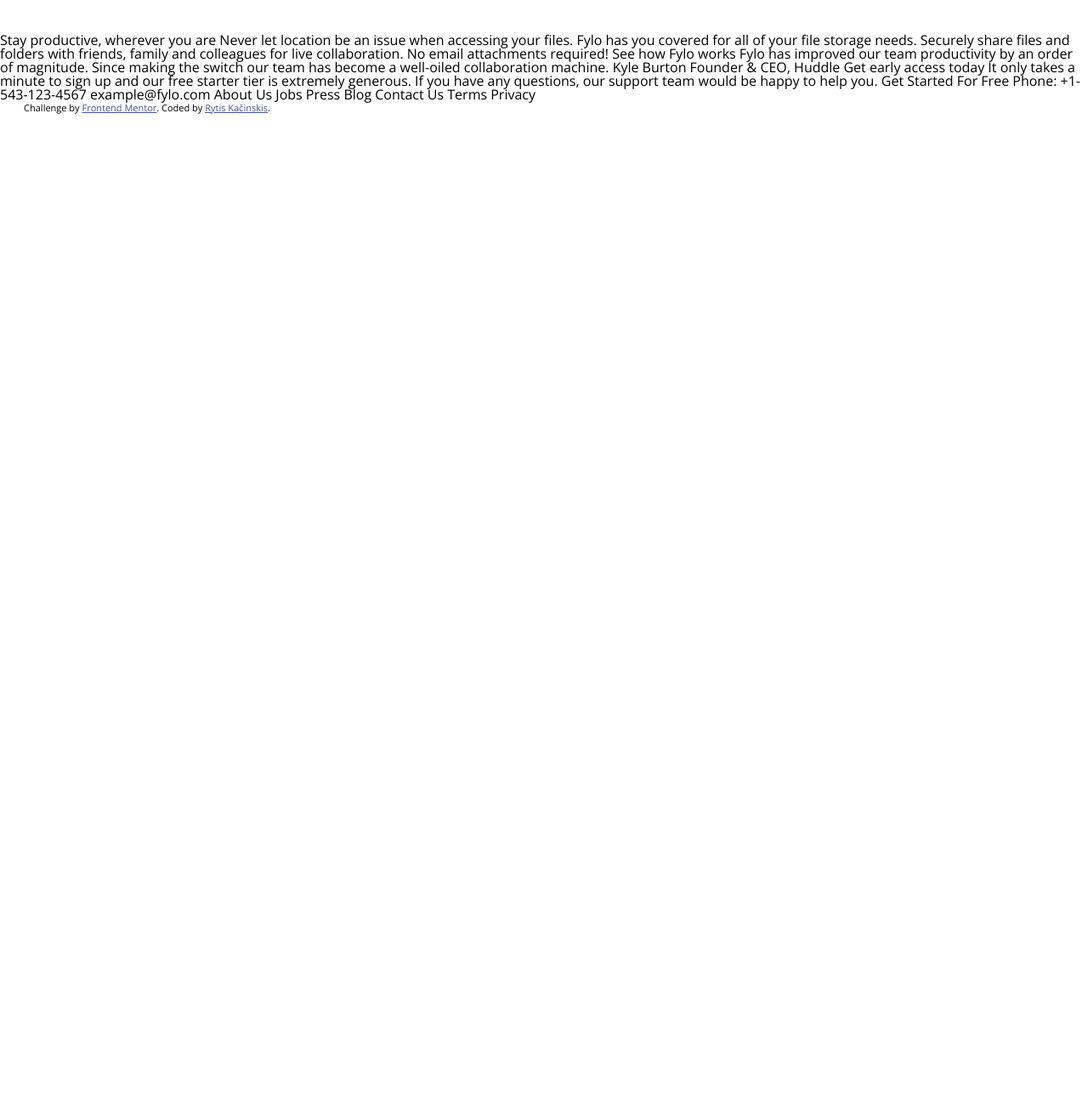
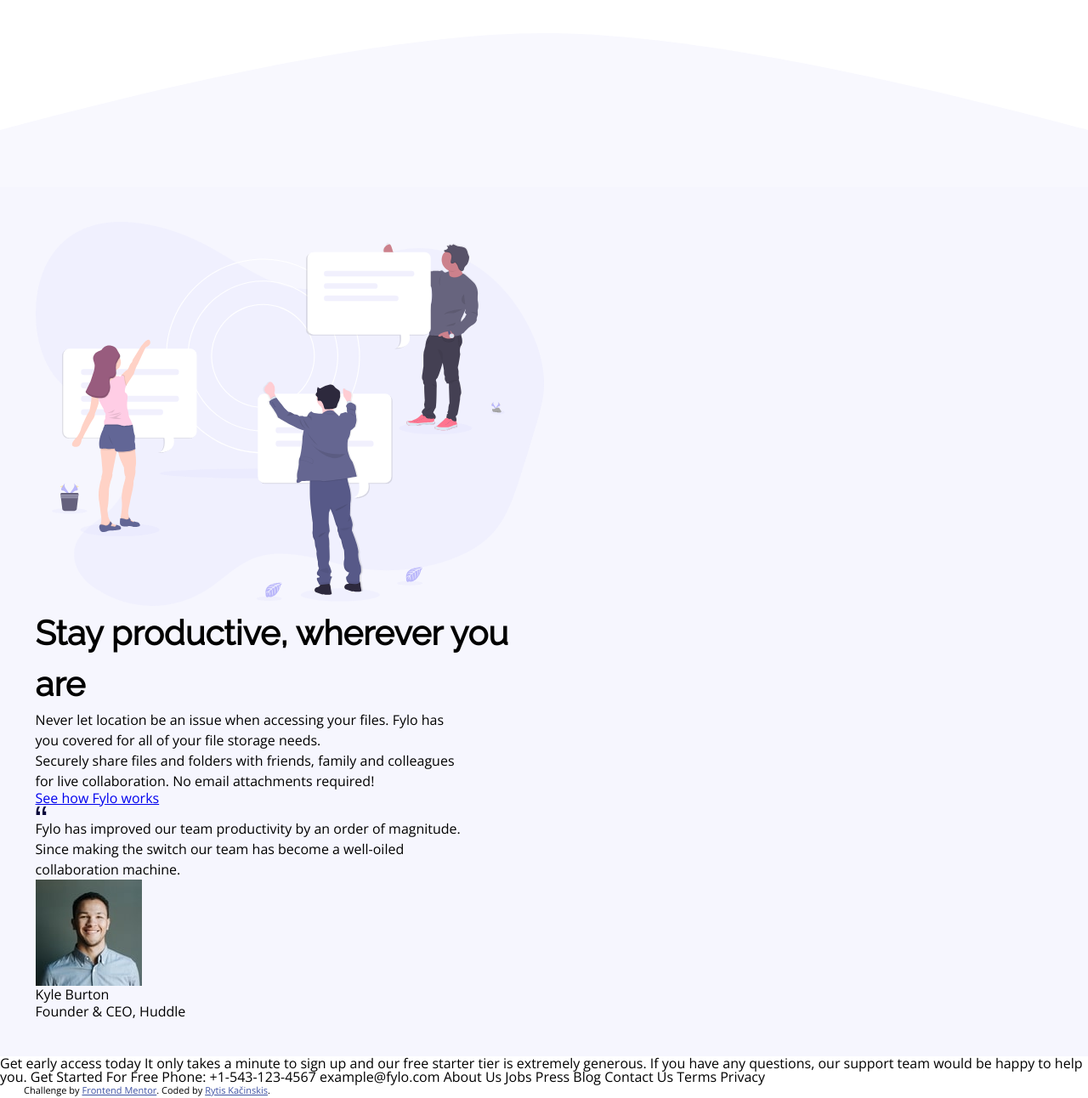
Before and after one commit to Haidrex/fylo-landing-page-with-two-column-layout-master, a website: page index.html in a window 1280 px wide. Shown: the part 606-1898 px from the top of the page at 85% size. Before the commit the page ends 800 px from the top, so only its background shows below. Drawn offline with nearby package versions, Linux system fonts and the light colour scheme.

Commit message:
main content html

```diff
--- a/index.html
+++ b/index.html
@@ -62,18 +62,46 @@
 					<img src="./images/illustration-1.svg" alt="Hero image" />
 				</div>
 			</section>
+			<section class="main-section">
+				<img src="./images/bg-curve-mobile.svg" alt="curve" />
+				<div class="main-content">
+					<div class="main-content__left">
+						<h1>Stay productive, wherever you are</h1>
+						<p>
+							Never let location be an issue when accessing your files. Fylo has
+							you covered for all of your file storage needs.
+						</p>
+						<p>
+							Securely share files and folders with friends, family and
+							colleagues for live collaboration. No email attachments required!
+						</p>
+						<a href="#">See how Fylo works</a>
+						<div class="testimonial">
+							<img src="./images/icon-quotes.svg" alt="quotes" />
+							<p>
+								Fylo has improved our team productivity by an order of
+								magnitude. Since making the switch our team has become a
+								well-oiled collaboration machine.
+							</p>
+							<div class="testimonial__profile">
+								<img src="./images/avatar-testimonial.jpg" alt="Avatar" />
+								<div>
+									<h2>Kyle Burton</h2>
+									<p>Founder & CEO, Huddle</p>
+								</div>
+							</div>
+						</div>
+					</div>
+					<div class="main-content__right">
+						<img src="./images/illustration-2.svg" alt="Main image" />
+					</div>
+				</div>
+			</section>
 		</main>
-		Stay productive, wherever you are Never let location be an issue when
-		accessing your files. Fylo has you covered for all of your file storage
-		needs. Securely share files and folders with friends, family and colleagues
-		for live collaboration. No email attachments required! See how Fylo works
-		Fylo has improved our team productivity by an order of magnitude. Since
-		making the switch our team has become a well-oiled collaboration machine.
-		Kyle Burton Founder & CEO, Huddle Get early access today It only takes a
-		minute to sign up and our free starter tier is extremely generous. If you
-		have any questions, our support team would be happy to help you. Get Started
-		For Free Phone: +1-543-123-4567 example@fylo.com About Us Jobs Press Blog
-		Contact Us Terms Privacy
+		Get early access today It only takes a minute to sign up and our free
+		starter tier is extremely generous. If you have any questions, our support
+		team would be happy to help you. Get Started For Free Phone: +1-543-123-4567
+		example@fylo.com About Us Jobs Press Blog Contact Us Terms Privacy
 
 		<footer>
 			<p class="attribution">
--- /dev/null
+++ b/sass/layout/_content.scss
@@ -0,0 +1,23 @@
+.main-section {
+	display: flex;
+	flex-direction: column;
+}
+
+.main-content {
+	display: flex;
+	flex-direction: column-reverse;
+	padding: calc(1rem + 2vw);
+	background-color: $light-grayish-blue;
+}
+
+.main-content__right {
+	width: 100%;
+
+	img {
+		max-width: 100%;
+	}
+
+	@media (min-width: 50em) {
+		max-width: 50%;
+	}
+}
--- a/sass/main.scss
+++ b/sass/main.scss
@@ -9,3 +9,4 @@
 @import 'layout/header';
 @import 'layout/hero';
 @import 'layout/form';
+@import 'layout/content';
```
Also changed, not shown: css/style.css.
